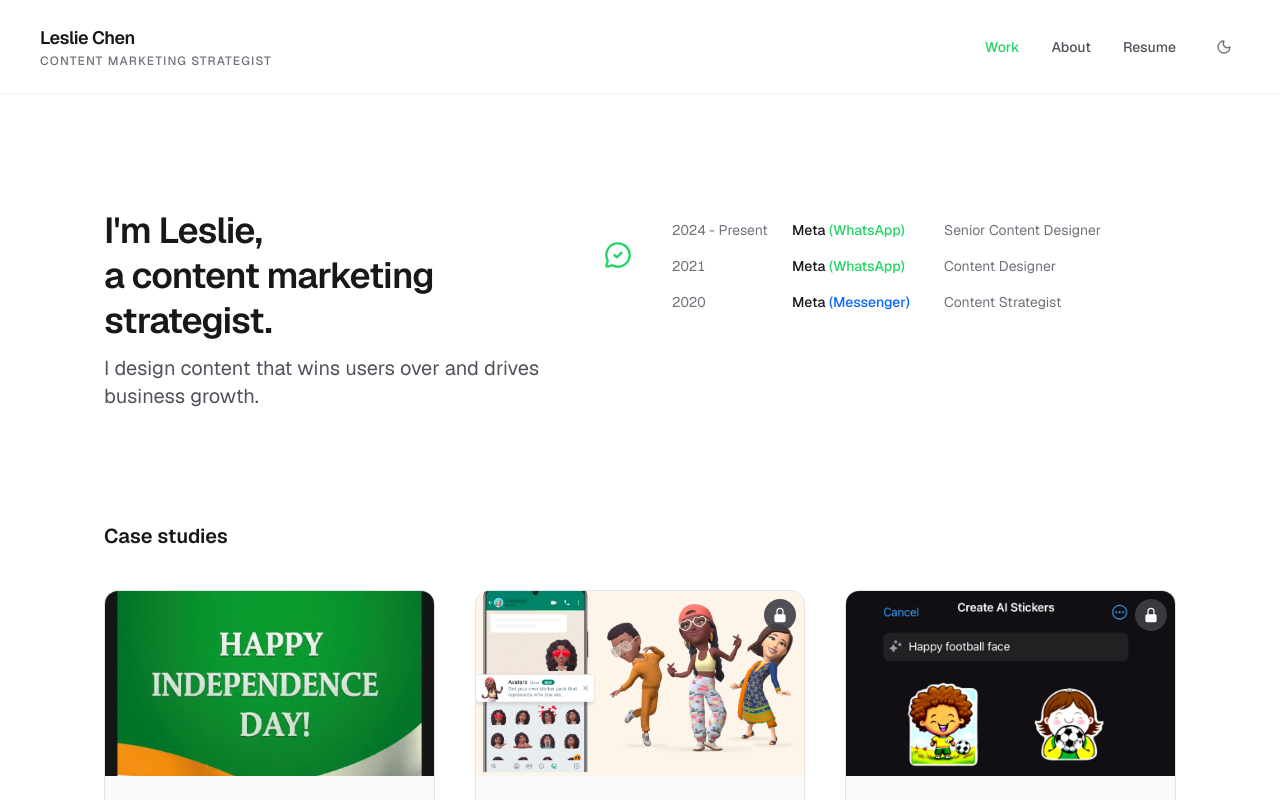
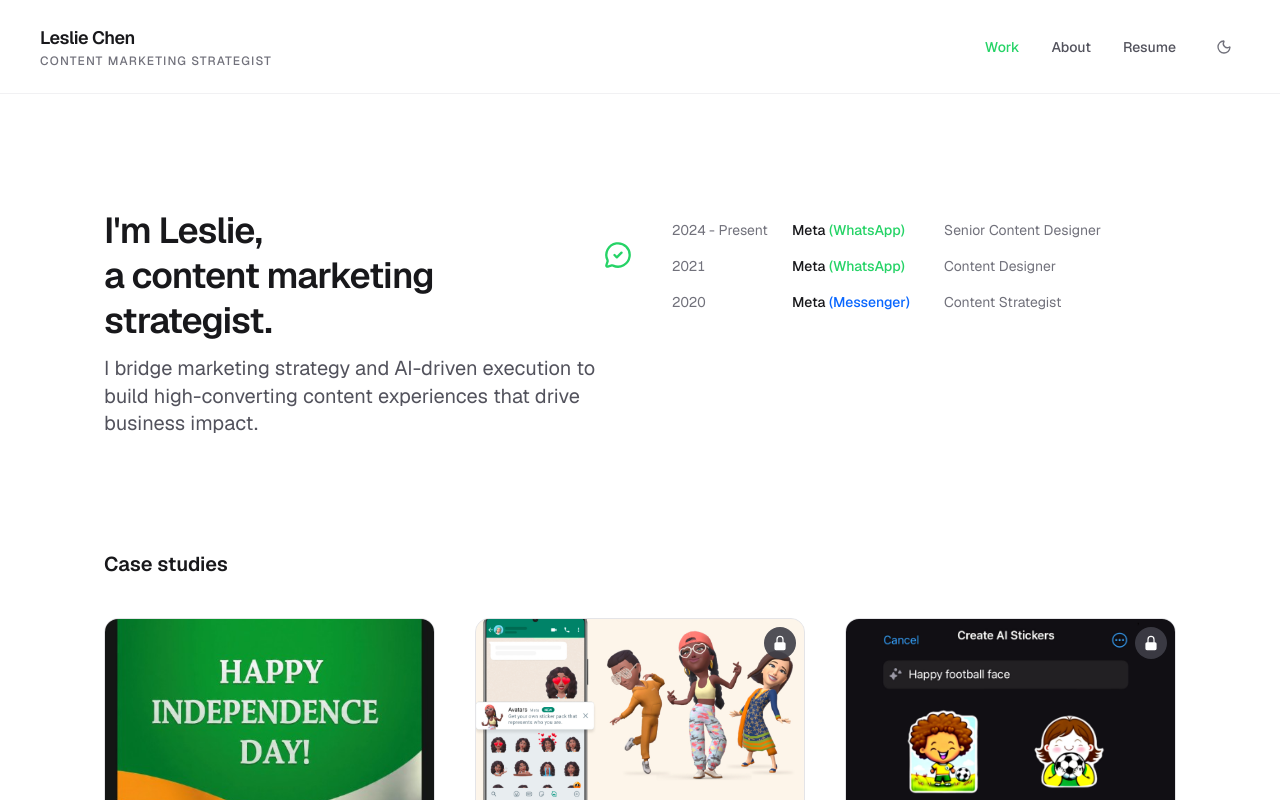
Before and after one commit to ChenCodes/leslie-website-v2, a Next.js app: page / in a window 1280 px wide. Shown: the top 800 px of the page. Built offline with nearby package versions, Linux system fonts and the light colour scheme.

Commit message:
update slogan

```diff
--- a/src/app/page.tsx
+++ b/src/app/page.tsx
@@ -99,7 +99,7 @@ export default function Home() {
                 </span>
               </h1>
               <p className="text-lg md:text-xl text-zinc-600 dark:text-zinc-400 leading-snug">
-                I design content that wins users over and drives business growth.
+              I bridge marketing strategy and AI-driven execution to build high-converting content experiences that drive business impact.
               </p>
             </div>
 
```
